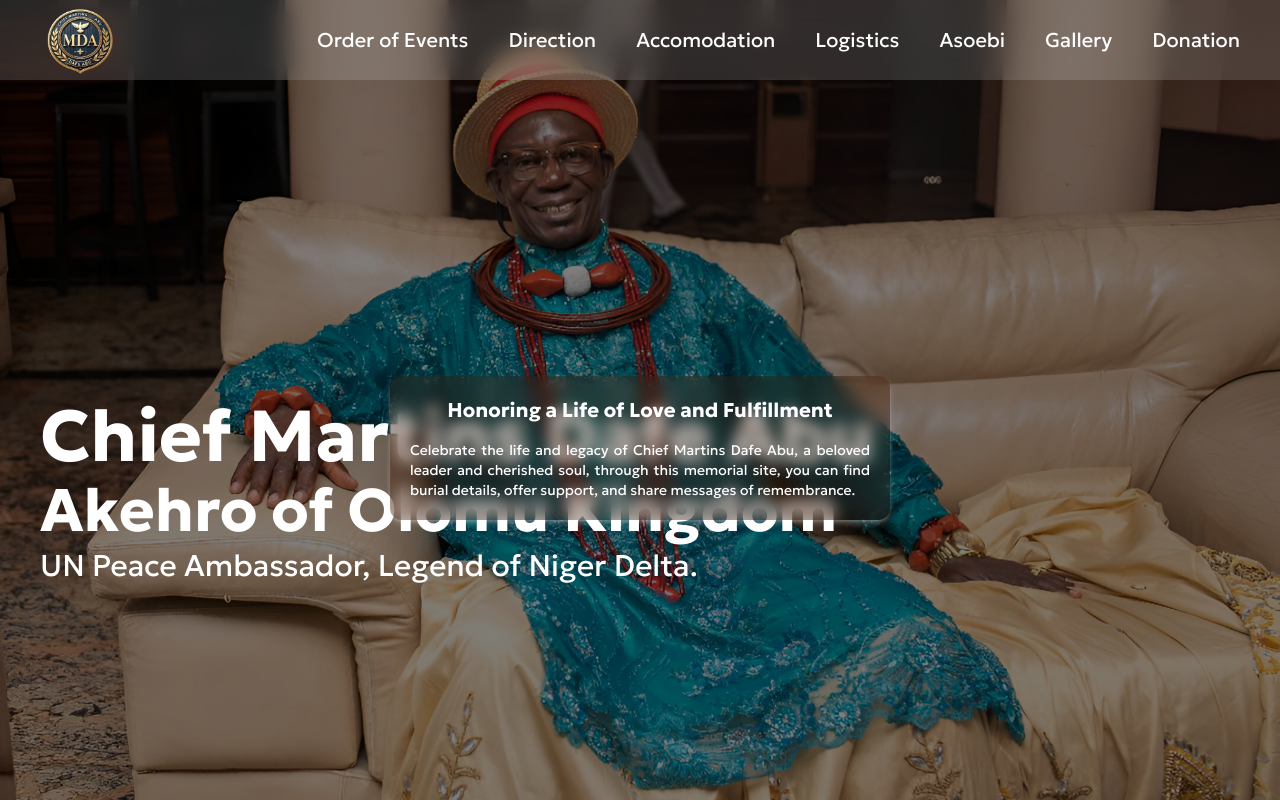
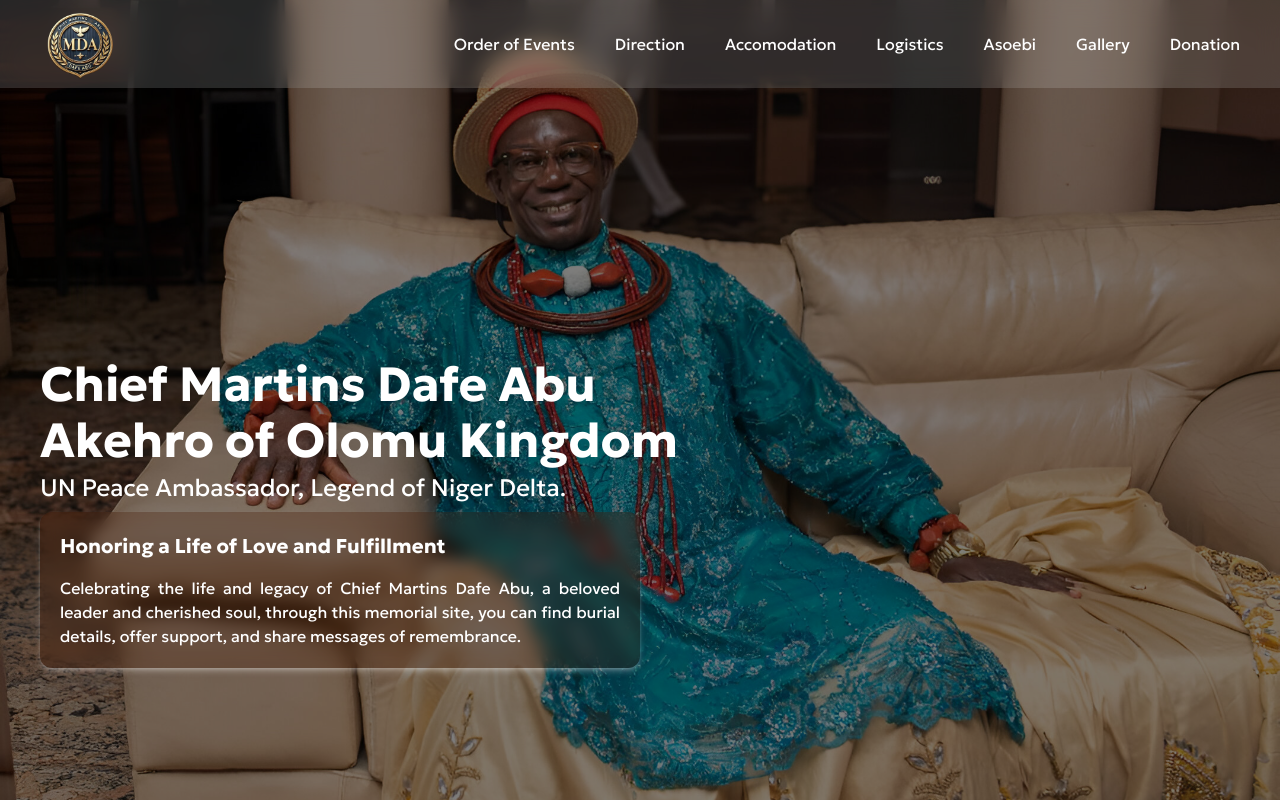
Before and after one commit to Dennardavid/Chief-Martins, a Next.js app: page / in a window 1280 px wide. Built offline with nearby package versions, Linux system fonts and the light colour scheme.

Commit message:
landing page done for all screens

```diff
--- a/src/app/components/hero.jsx
+++ b/src/app/components/hero.jsx
@@ -23,24 +23,24 @@ export default function Hero() {
   });
 
   return (
-    <section className="absolute px-4 md:px-8 lg:px-10 top-[50%] md:top-[40%] xl:top-[50%] flex flex-col lg:flex-row  gap-2 justify-between text-white">
+    <section className="absolute px-4 md:px-8 lg:px-10 top-[50%] md:top-[40%] lg:top-[50%] xl:top-[45%] 2xl:top-[50%] flex flex-col md:block lg:flex-row  gap-2 justify-between text-white">
       <div>
-        <h1 className="header font-extrabold text-2xl md:text-3xl xl:text-7xl xl:w-[850px]">
+        <h1 className="header font-extrabold text-2xl md:text-3xl lg:text-5xl 2xl:text-6xl">
           Chief Martins Dafe Abu
         </h1>
-        <h2 className="header font-extrabold text-2xl md:text-3xl xl:text-6xl lg:mt-2">
+        <h2 className="header font-extrabold text-2xl md:text-3xl lg:text-5xl 2xl:text-6xl lg:mt-2">
           Akehro of Olomu Kingdom
         </h2>
-        <h2 className="title font-medium text-base md:text-xl lg:text-3xl lg:mt-2">
+        <h2 className="title font-medium text-base md:text-xl lg:text-2xl lg:mt-2 2xl:text-3xl">
           UN Peace Ambassador, Legend of Niger Delta.
         </h2>
       </div>
-      <div className="xl:w-[500px] flex flex-col gap-2 md:gap-4 p-4 md:p-5 bg-amber-950 backdrop-filter bg-opacity-30 backdrop-blur xl:absolute xl:right-10 xl:bottom-16 rounded-xl shadow-md shadow-white/30 text-justify">
-        <p className="Intro text-base md:text-xl font-bold lg:self-center">
+      <div className="md:w-[500px] lg:w-[600px] 2xl:w-[800px] flex flex-col gap-2 md:mt-2 md:gap-4 p-4 md:p-5 bg-amber-950 backdrop-filter bg-opacity-30 backdrop-blur rounded-xl shadow-md shadow-white/30 text-justify">
+        <p className="Intro text-base md:text-xl 2xl:text-2xl font-bold">
           Honoring a Life of Love and Fulfillment
         </p>
-        <p className="Intro text-sm">
-          Celebrate the life and legacy of Chief Martins Dafe Abu, a beloved
+        <p className="Intro text-sm md:text-base 2xl:text-xl">
+          Celebrating the life and legacy of Chief Martins Dafe Abu, a beloved
           leader and cherished soul, through this memorial site, you can find
           burial details, offer support, and share messages of remembrance.
         </p>
--- a/src/app/components/navbar.jsx
+++ b/src/app/components/navbar.jsx
@@ -4,13 +4,12 @@ import { IoMenuSharp } from "react-icons/io5";
 export default function Navbar() {
   return (
     <header className="text-white">
-      <nav className="flex justify-between items-center lg:hover:bg-slate-50 lg:hover:backdrop-filter lg:hover:bg-opacity-15 lg:hover:backdrop-blur-md px-2 md:px-8 lg:px-10 ease-in-out duration-500">
-        <div className="logo">
-          <Link href="/">
-            <img src="/logo.webp" alt="logo" className="w-14 md:w-16 lg:w-20" />
-          </Link>
-        </div>
-        <ul className="hidden lg:flex xl:gap-10 text-xl">
+      <nav className="flex justify-between items-center lg:hover:bg-slate-50 lg:hover:backdrop-filter lg:hover:bg-opacity-15 lg:hover:backdrop-blur-md px-2 py-1 md:px-8 lg:px-10 ease-in-out duration-500">
+        <Link href="/">
+          <img src="/logo.webp" alt="logo" className="w-14 md:w-16 lg:w-20" />
+        </Link>
+
+        <ul className="hidden lg:flex md:gap-5 xl:gap-10 md:text-base 2xl:text-xl">
           <li>
             <Link href="/order-of-events">Order of Events</Link>
           </li>
--- a/src/app/page.jsx
+++ b/src/app/page.jsx
@@ -4,7 +4,7 @@ import Hero from "./components/hero";
 export default function Home() {
   return (
     <>
-      <main className="w-dvw bg-[url('/mobile.jpeg')] md:bg-[url('/tablet.jpeg')] lg:bg-[url('/laptop.jpeg')] min-h-screen full bg-cover bg-no-repeat pb-1">
+      <main className="w-dvw bg-[url('/mobile.jpeg')] md:bg-[url('/tablet.jpeg')] lg:bg-[url('/laptop.jpeg')] h-screen full bg-cover bg-no-repeat pb-1">
         <div
           className="fixed inset-0 bg-black bg-opacity-50 z-40"
           id="wrapper"
--- a/tailwind.config.js
+++ b/tailwind.config.js
@@ -14,7 +14,7 @@ module.exports = {
         VeryDarkViolet: "hsl(260, 8%, 14%)",
       },
       screens: {
-        md: "750px" /* Tablet */,
+        md: "768px" /* Tablet */,
         lg: "1024px" /* Laptop */,
         xl: "1232px" /* Large Screens */,
         "2xl": "1390px" /*Very Large Screens */,
```
